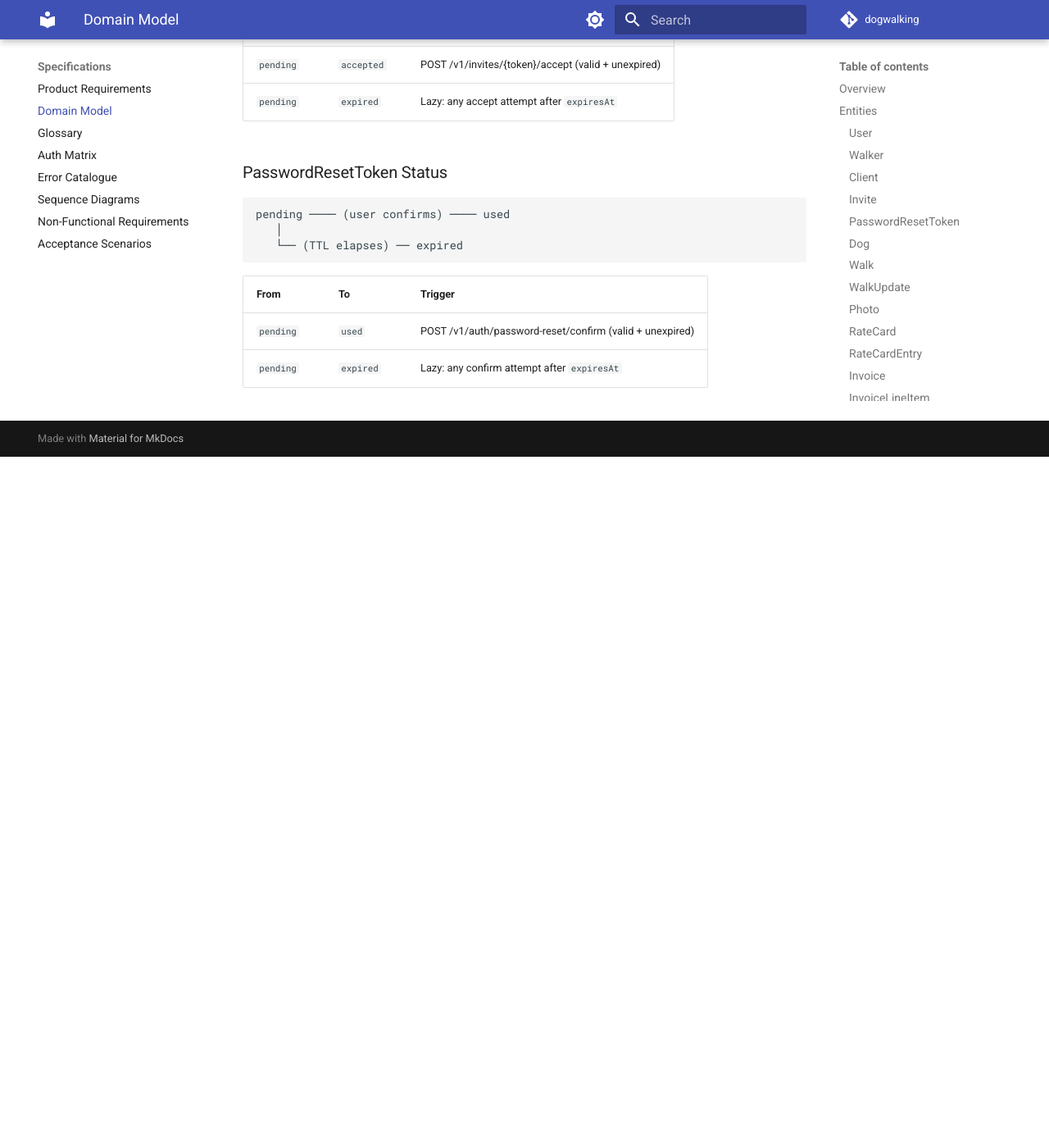
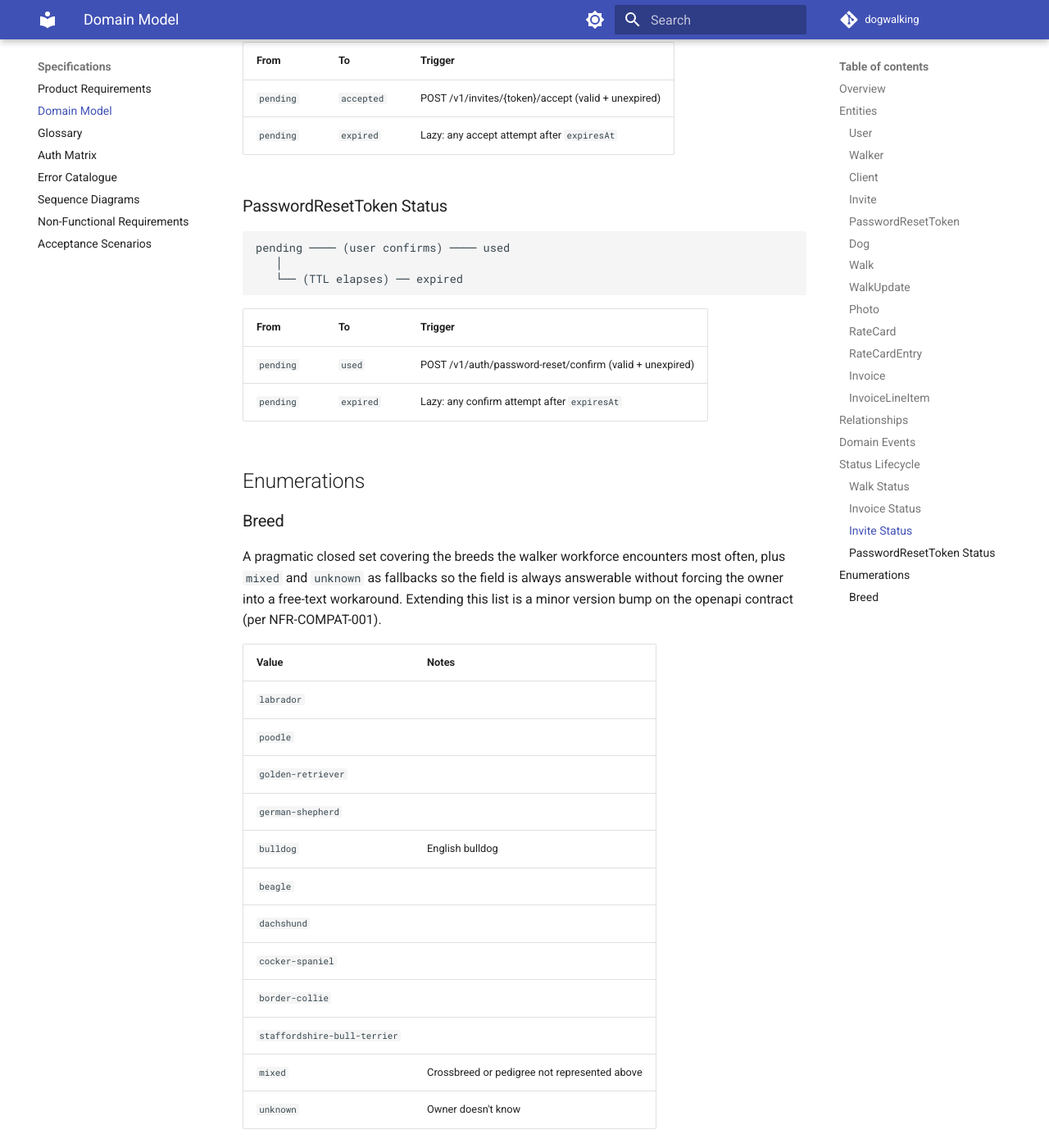
Before and after one commit to dataGriff/spec-dog-walking, an MkDocs documentation site: the page built from docs/specifications/domain-model.md, in a window 1280 px wide and 1400 px high, scrolled down 12951 px. Shown: the whole window at 82% size. Built offline with MkDocs 1.6.1 and Material for MkDocs 9.7.7, drawn with Linux system fonts in a browser that asks for light colours; before the commit the page ends 13508 px from its top, so only the background shows below that; some of the changed text lies outside the part shown.

Commit message:
feat: Dog.breed as closed enum (Breed schema)
Promote Dog.breed from free-text string to a named enum constrained
to a 12-value closed set covering the breeds the walker workforce
sees most often, plus `mixed` and `unknown` fallbacks so the field
is always answerable without forcing owners into a free-text
workaround.

- domain-model.md: new `## Enumerations` section with the Breed
  declaration; `Dog.breed` Type column updated to `enum:Breed`.
- openapi.yaml: new `Breed` schema component; `Dog`,
  `DogCreateRequest`, `DogPatchRequest` reference it via $ref.
- AsyncAPI + Datacontract unchanged — dog.added/updated events
  ship only dogId/ownerId/name (not breed), so the enum stays
  openapi-only for now.
- Re-signed modeling + contracts with the BREED-CLOSED-ENUM /
  OPENAPI-BREED-SCHEMA decisions recorded; prior decisions
  preserved.

Caught by the new ENUM-VALUES-CONSISTENT check (suite v1.0.5).
Audit 18/18 PASS.

Co-Authored-By: Claude Opus 4.7 (1M context) <noreply@anthropic.com>

```diff
--- a/docs/specifications/domain-model.md
+++ b/docs/specifications/domain-model.md
@@ -148,7 +148,7 @@ owner or the walker assigned to that owner.
 | `id` | UUID | Yes | Unique identifier |
 | `ownerId` | UUID | Yes | FK to Client who owns this dog |
 | `name` | string | Yes | Dog's name |
-| `breed` | string \| null | No | Breed |
+| `breed` | enum:Breed \| null | No | Breed (use `mixed` when not in the closed list, `unknown` if the owner doesn't know) |
 | `ageYears` | integer \| null | No | Age in whole years |
 | `medication` | string \| null | No | Free-text medication notes |
 | `vetName` | string \| null | No | Vet practice name |
@@ -478,3 +478,35 @@ pending ──── (user confirms) ──── used
 |------|----|---------|
 | `pending` | `used` | POST /v1/auth/password-reset/confirm (valid + unexpired) |
 | `pending` | `expired` | Lazy: any confirm attempt after `expiresAt` |
+
+## Enumerations
+
+<!--
+Closed-set values. Each enum named here must appear in
+contracts/openapi.yaml as components.schemas.<Name> with matching
+values (enforced by ENUM-VALUES-CONSISTENT). Cross-contract
+declarations (asyncapi, datacontract) must also match if present.
+-->
+
+### Breed
+
+A pragmatic closed set covering the breeds the walker workforce
+encounters most often, plus `mixed` and `unknown` as fallbacks so
+the field is always answerable without forcing the owner into a
+free-text workaround. Extending this list is a minor version bump
+on the openapi contract (per NFR-COMPAT-001).
+
+| Value | Notes |
+|---|---|
+| `labrador` | |
+| `poodle` | |
+| `golden-retriever` | |
+| `german-shepherd` | |
+| `bulldog` | English bulldog |
+| `beagle` | |
+| `dachshund` | |
+| `cocker-spaniel` | |
+| `border-collie` | |
+| `staffordshire-bull-terrier` | |
+| `mixed` | Crossbreed or pedigree not represented above |
+| `unknown` | Owner doesn't know |
```
Also changed, not shown: docs/specifications/contracts/openapi.yaml (+26 -3 lines), 3 other files.
